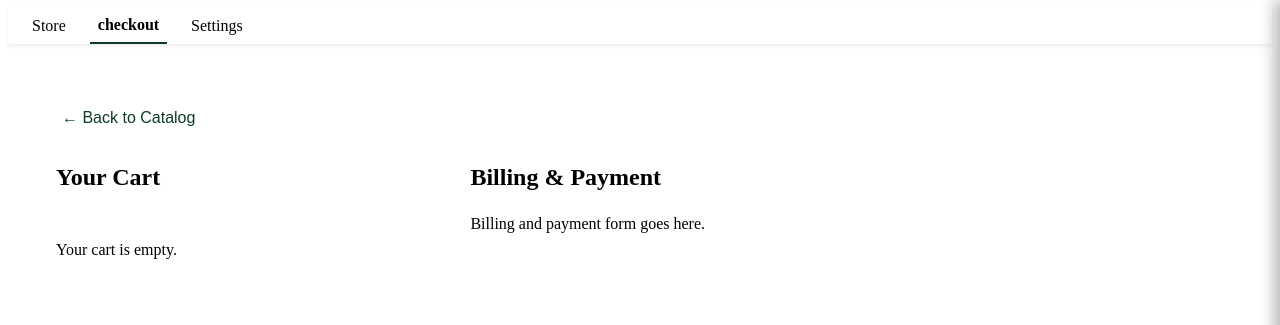
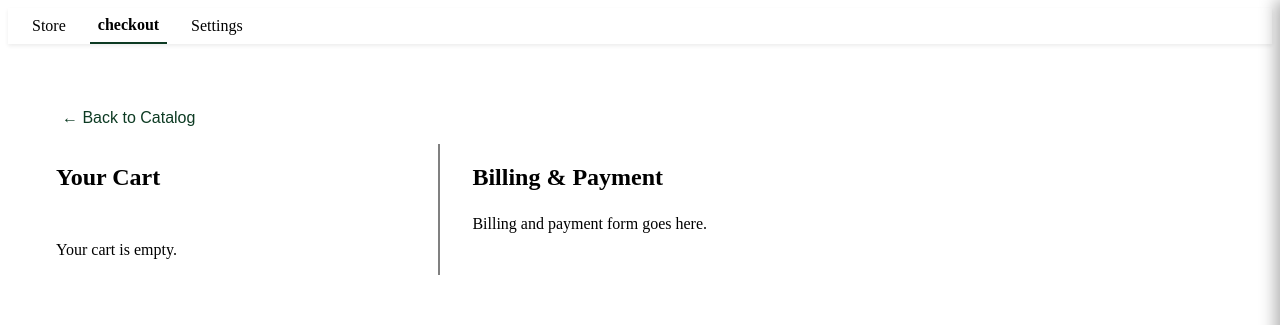
Before and after one commit to robbyevans/shopping-cart, a React (Vite) app: page /checkout in a window 1280 px wide. Shown: the top 325 px of the page. Built offline with nearby package versions, Linux system fonts and the light colour scheme.

Commit message:
Updated CheckoutPage

```diff
--- a/src/modules/shoppingCart/view/components/CheckoutPage/Styles.ts
+++ b/src/modules/shoppingCart/view/components/CheckoutPage/Styles.ts
@@ -58,13 +58,7 @@ export const BillingSection = styled.div`
 `;
 
 export const Divider = styled.div`
-  width: 1px;
-  background-color: grey;
-
-  @media (max-width: 768px) {
-    width: 100%;
-    height: 1px;
-  }
+  border: 0.5px solid grey;
 `;
 
 export const SectionTitle = styled.h2`
```
